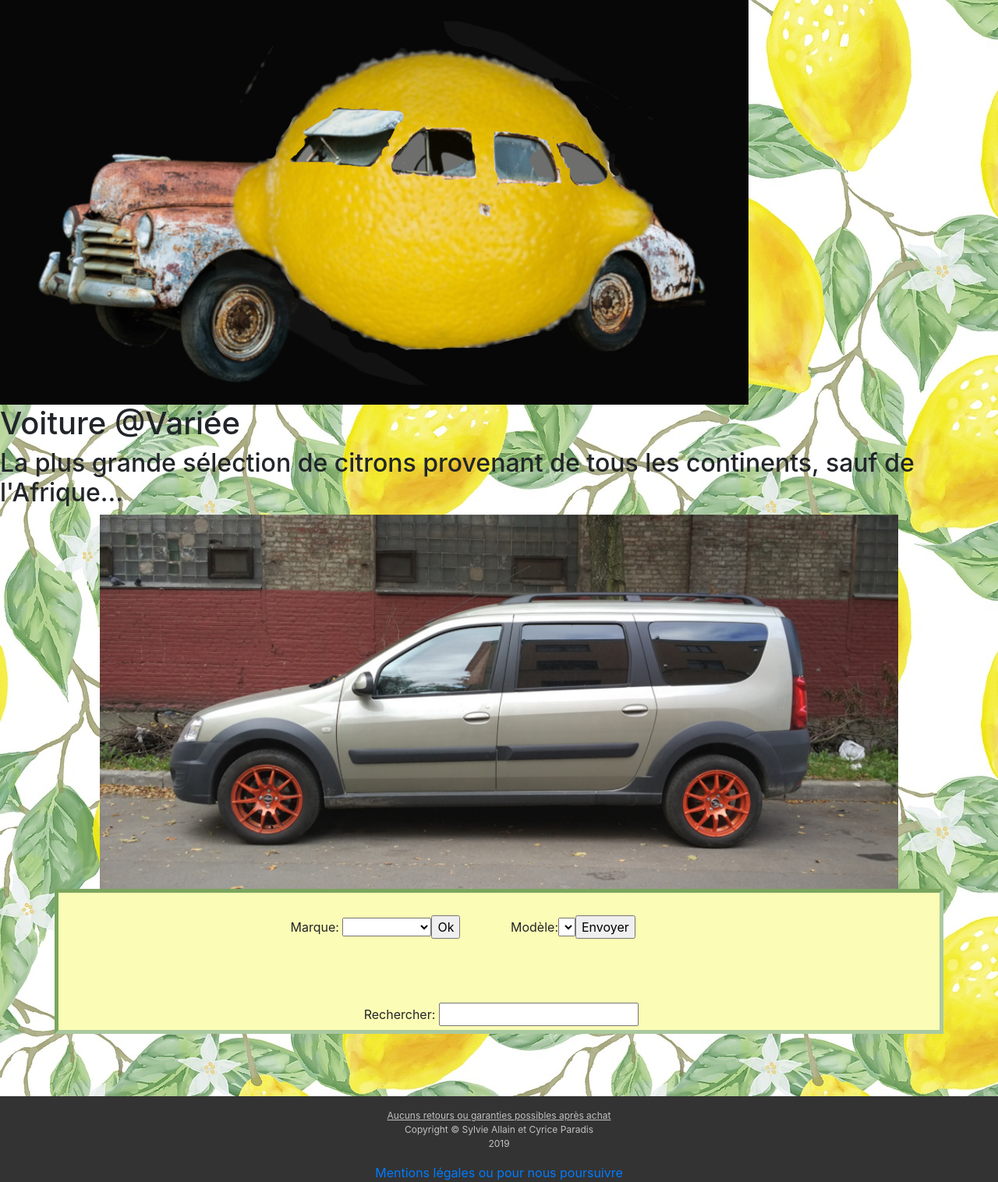
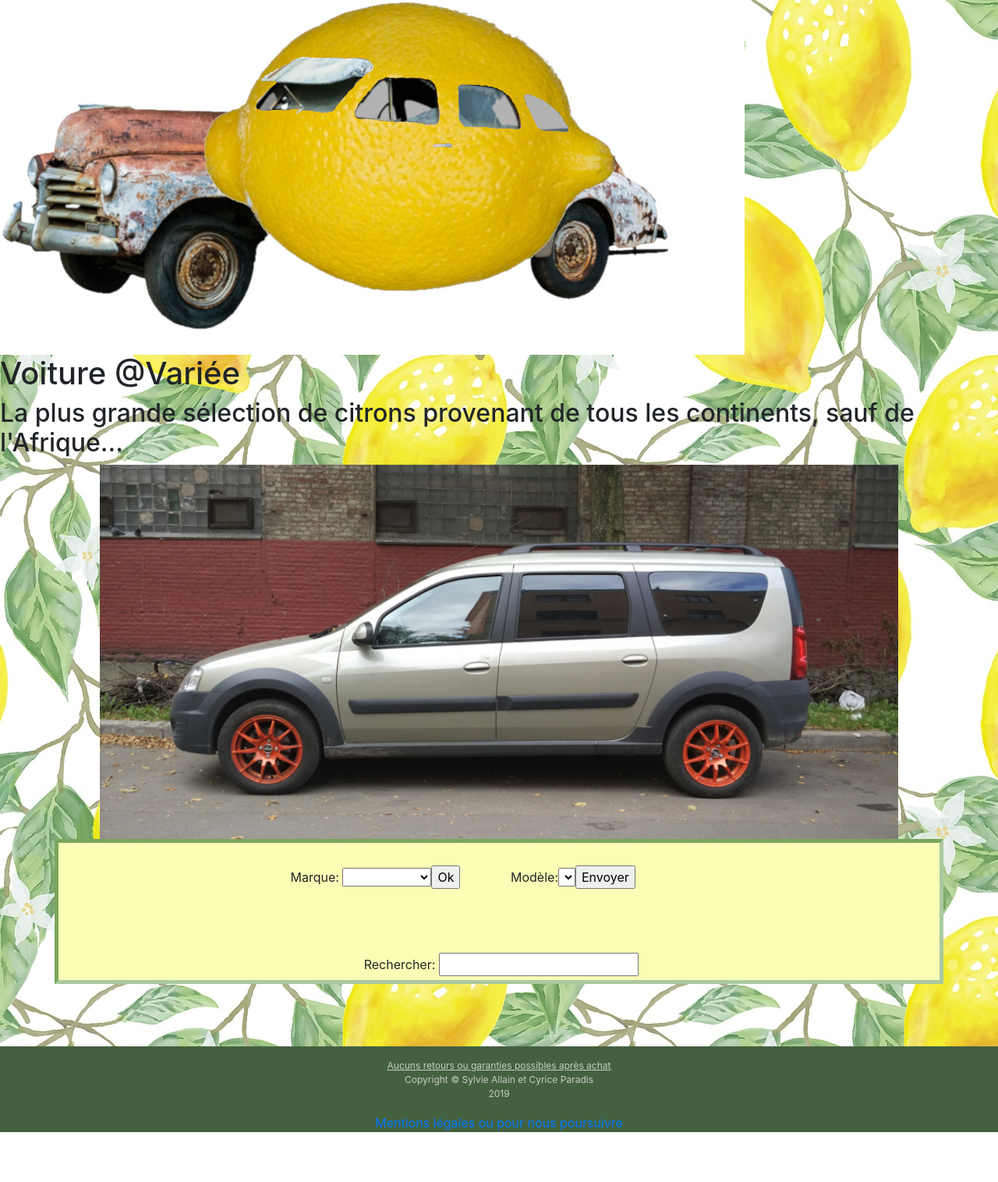
Before and after one commit to SylvieAllain/TP1_php, a PHP site: page / in a window 1280 px wide. Shown: the whole page at 78% size. After the commit the page ends 1452 px from the top, so only its background shows below. Run offline with PHP 8.4, Linux system fonts and the light colour scheme; lists and menus that the app fills with data are empty.

Commit message:
css css css css csss

```diff
--- /dev/null
+++ b/css/banner.css
@@ -0,0 +1,5 @@
+body {
+  background-color: #44613F;
+  font : #F0D237;
+
+}
--- a/vues/banner.php
+++ b/vues/banner.php
@@ -3,6 +3,11 @@
   <head>
     <meta charset="utf-8">
     <title></title>
+    <link rel="stylesheet" href="https://stackpath.bootstrapcdn.com/bootstrap/4.3.1/css/bootstrap.min.css" integrity="sha384-ggOyR0iXCbMQv3Xipma34MD+dH/1fQ784/j6cY/iJTQUOhcWr7x9JvoRxT2MZw1T" crossorigin="anonymous">
+    <script src="https://code.jquery.com/jquery-3.3.1.slim.min.js" integrity="sha384-q8i/X+965DzO0rT7abK41JStQIAqVgRVzpbzo5smXKp4YfRvH+8abtTE1Pi6jizo" crossorigin="anonymous"></script>
+    <script src="https://cdnjs.cloudflare.com/ajax/libs/popper.js/1.14.7/umd/popper.min.js" integrity="sha384-UO2eT0CpHqdSJQ6hJty5KVphtPhzWj9WO1clHTMGa3JDZwrnQq4sF86dIHNDz0W1" crossorigin="anonymous"></script>
+    <script src="https://stackpath.bootstrapcdn.com/bootstrap/4.3.1/js/bootstrap.min.js" integrity="sha384-JjSmVgyd0p3pXB1rRibZUAYoIIy6OrQ6VrjIEaFf/nJGzIxFDsf4x0xIM+B07jRM" crossorigin="anonymous"></script>
+    <link rel="stylesheet" href="../css/banner.css">
   </head>
   <body>
     <?php
--- a/vues/footer.php
+++ b/vues/footer.php
@@ -3,6 +3,11 @@
   <head>
     <meta charset="utf-8">
     <title></title>
+    <style media="screen">
+      footer {
+        background-color: #44613F;
+      }
+    </style>
   </head>
   <body>
     <footer>
```
Also changed, not shown: controleurs/controller_financing.php (+3 -4 lines), images/banner.jpg.
